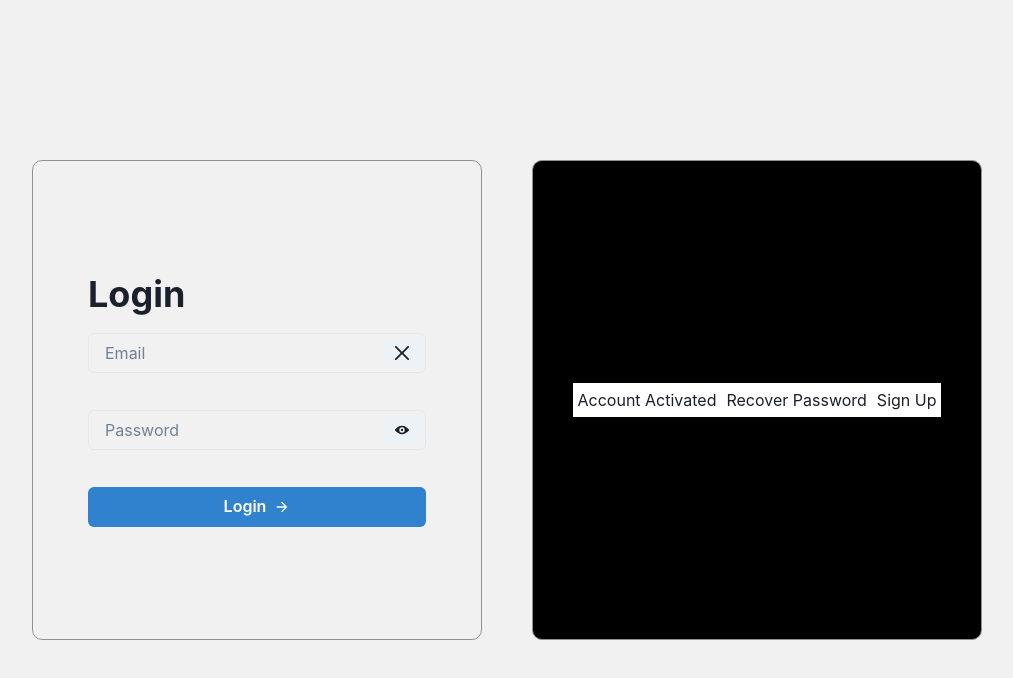
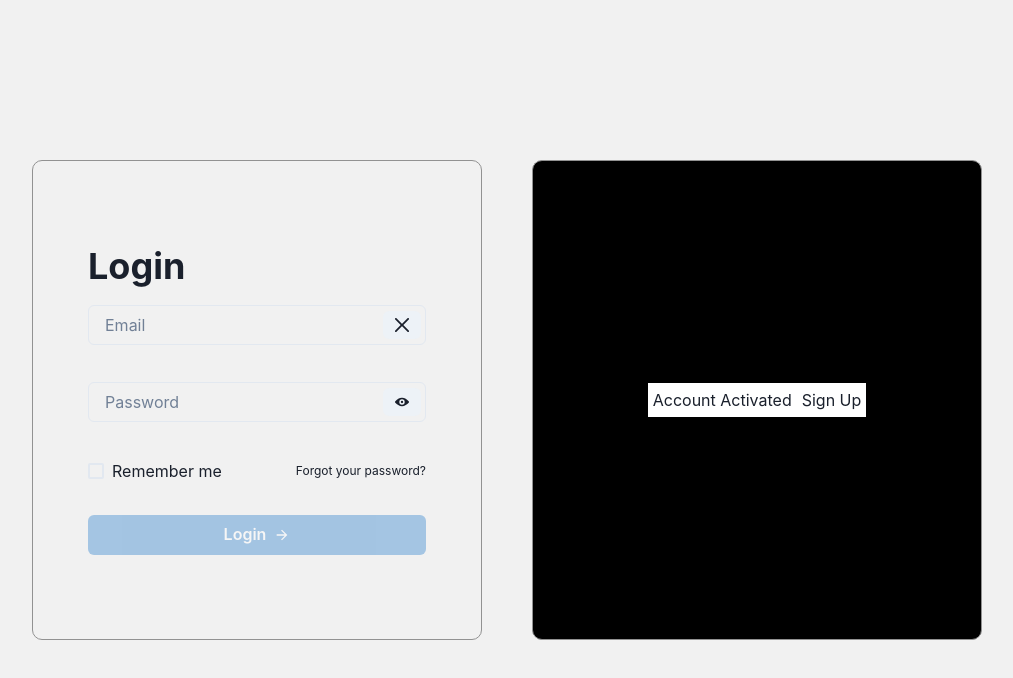
Before and after one commit to EdsonMartinelli/LoginSystem-Frontend, a React (Vite) app: page /login in a window 1280 px wide. Shown: the top 678 px of the page, without its empty margins (133-1146 px from the left). Built offline with nearby package versions, Linux system fonts and the light colour scheme.

Commit message:
renewed erro render and  state buttons

```diff
--- a/src/AppRoutes.tsx
+++ b/src/AppRoutes.tsx
@@ -26,7 +26,7 @@ function AppRoutes() {
     <AnimatePresence exitBeforeEnter>
       <Routes location={location} key={location.pathname}>
         <Route element={<AnimatedAuthRightToLeft />}>
-          <Route path="/login" element={<Login />}/>
+          <Route path="/login" element={<Login orientation={'RightToLeft'}/>}/>
           <Route path="/recover" element={<RecoverPassword />}/>
         </Route>
         <Route element={<AnimatedAuthLeftToRight />}>
--- a/src/animated/AnimatedAuthLeftToRight.tsx
+++ b/src/animated/AnimatedAuthLeftToRight.tsx
@@ -17,11 +17,6 @@ export function AnimatedAuthLeftToRight(){
   function accountActivated() {
     navigate("/activated", { state: { orientation } })
   }
-
-  function recoverPassword() {
-    navigate("/recover", { state: { orientation } })
-  }
-
 
   return (
     <div
@@ -45,13 +40,6 @@ export function AnimatedAuthLeftToRight(){
         >
           Account Activated
         </button>
-        <button
-          className="image-content-button"
-          onClick={() => {recoverPassword()}}
-        >
-          Recover Password
-        </button>
-
       </motion.aside>
       <motion.main
         className="outlet-content"
--- a/src/animated/AnimatedAuthRighToLeft.tsx
+++ b/src/animated/AnimatedAuthRighToLeft.tsx
@@ -15,10 +15,6 @@ export function AnimatedAuthRightToLeft(){
 
   function accountActivated() {
     navigate("/activated", { state: { orientation } })
-  }
-
-  function recoverPassword() {
-    navigate("/recover", { state: { orientation } })
   }
 
   return (
@@ -47,12 +43,6 @@ export function AnimatedAuthRightToLeft(){
         </button>
         <button
           className="image-content-button"
-          onClick={() => {recoverPassword()}}
-        >
-          Recover Password
-        </button>
-        <button
-          className="image-content-button"
           onClick={() => {goToSignUp()}}
         >
           Sign Up
--- a/src/components/PasswordInput.tsx
+++ b/src/components/PasswordInput.tsx
@@ -6,30 +6,32 @@ import { Button,
          InputGroup,
          InputProps,
          InputRightElement } from "@chakra-ui/react";
-import { RefObject, useState } from "react";
+import { Dispatch, RefObject, SetStateAction, useState } from "react";
 import { typeTextfieldRef } from "../constraints/types/TextFieldRef";
 import { passwordConsistency } from "../constraints/verifiers/passwordConsistency";
 
 type passwordInputProps = InputProps &{
     reference: RefObject<typeTextfieldRef>,
+    isValidState: boolean,
+    setIsValidState: Dispatch<SetStateAction<boolean>>,
     erroMessage?: string
 }
 
 export function PasswordInput( {reference,
+                                isValidState,
+                                setIsValidState,
                                 erroMessage,
                                 ...props} : passwordInputProps) {
 
     const [passwordShow, setPasswordShow] = useState<boolean>(false)
-    const [isValidPassword, setIsValidPassword] = useState<boolean>(false)
     const [isDirtyPassword, setIsDirtyPassword] = useState<boolean>(false)
     const {type,...restOfProps} = props
 
     function verifyPasswordInput() {
         if (reference.current) {
             const isValid = passwordConsistency(reference.current.value);
-            if (reference.current.isValid != isValid){
-                reference.current.isValid = isValid
-                setIsValidPassword(isValid)
+            if (isValidState != isValid){
+                setIsValidState(isValid)
             }
 
             if (!reference.current.isDirty){
@@ -40,7 +42,7 @@ export function PasswordInput( {reference,
     }
 
     return (
-        <FormControl isInvalid={!isValidPassword && isDirtyPassword} height="45px">
+        <FormControl isInvalid={!isValidState && isDirtyPassword} height="45px">
             <InputGroup size='md'>
                 <Input
                 {...restOfProps}
@@ -59,13 +61,7 @@ export function PasswordInput( {reference,
                     </Button>
                 </InputRightElement>
             </InputGroup>
-            {
-                (!isValidPassword) ? (
             <FormErrorMessage>{erroMessage}</FormErrorMessage>
-                ) : (
-                    null
-                )
-            }
         </FormControl>
     )
 }
--- a/src/components/TextInput.tsx
+++ b/src/components/TextInput.tsx
@@ -6,28 +6,30 @@ import { Button,
          InputGroup,
          InputProps,
          InputRightElement } from "@chakra-ui/react";
-import { RefObject, useState } from "react";
+import { Dispatch, RefObject, SetStateAction, useState } from "react";
 import { typeTextfieldRef } from "../constraints/types/TextFieldRef";
 
 type emailInputProps = InputProps & {
     reference: RefObject<typeTextfieldRef>,
     verifyFunction?: (params: any) => boolean,
+    isValidState: boolean,
+    setIsValidState: Dispatch<SetStateAction<boolean>>,
     erroMessage?: string
 }
 
 export function TextInput( {reference,
-                             erroMessage = "",
-                             verifyFunction = () => true,
-                             ...props} : emailInputProps) {
+                            erroMessage = "",
+                            verifyFunction = () => true,
+                            isValidState,
+                            setIsValidState,
+                            ...props} : emailInputProps) {
 
-    const [isValidText, setIsValidText] = useState<boolean>(false)
     const [isDirtyText, setIsDirtyText] = useState<boolean>(false)
 
     function resetInput(){
         if (reference.current) {
             reference.current.value = "";
-            reference.current.isValid = false;
-            setIsValidText(false)
+            setIsValidState(false)
 
             reference.current.isDirty = false;
             setIsDirtyText(false)
@@ -37,9 +39,8 @@ export function TextInput( {reference,
     function verifyEmailInput() {
         if (reference.current) {
             const isValidCheck = verifyFunction(reference.current.value);
-            if (reference.current.isValid != isValidCheck){
-                reference.current.isValid = isValidCheck;
-                setIsValidText(isValidCheck)
+            if (isValidState != isValidCheck){
+                setIsValidState(isValidCheck)
             }
 
             if (!reference.current.isDirty){
@@ -50,7 +51,7 @@ export function TextInput( {reference,
     }
 
     return (
-        <FormControl isInvalid={!isValidText && isDirtyText} height="45px">
+        <FormControl isInvalid={!isValidState && isDirtyText} height="45px">
             <InputGroup size='md'>
                 <Input
                 {...props}
--- a/src/constraints/types/TextFieldRef.ts
+++ b/src/constraints/types/TextFieldRef.ts
@@ -1,4 +1,3 @@
 export type typeTextfieldRef = HTMLInputElement & {
-    isValid: boolean,
     isDirty: boolean
 }
--- a/src/pages/Login.tsx
+++ b/src/pages/Login.tsx
@@ -1,19 +1,32 @@
 import { ArrowForwardIcon } from '@chakra-ui/icons'
-import { Button, Heading, VStack } from '@chakra-ui/react'
-import { FormEvent, useRef} from 'react'
+import { Button,
+         Checkbox,
+         Heading,
+         VStack,
+         Text,
+         Flex,
+         Spacer,
+         Link } from '@chakra-ui/react'
+import { FormEvent, useRef, useState} from 'react'
+import { NavLink } from 'react-router-dom'
 import { PasswordInput } from '../components/PasswordInput'
 import { TextInput } from '../components/TextInput'
+import { typeOrientationAuthAnimation } from '../constraints/types/AnimatedAuth'
 import { typeTextfieldRef } from '../constraints/types/TextFieldRef'
 import { emailConsistency } from '../constraints/verifiers/emailConsistency'
 import { useAxios } from '../hooks/useAxios'
 
-export function Login(){
+export function Login({ orientation } : { orientation : typeOrientationAuthAnimation }){
   const emailRef = useRef<typeTextfieldRef>(null)
   const passwordRef = useRef<typeTextfieldRef>(null)
 
+  const [isValidPassword, setIsValidPassword] = useState<boolean>(false)
+  const [isValidEmail, setIsValidEmail] = useState<boolean>(false)
+
   function loginHandler(event: FormEvent<HTMLButtonElement>){
     event.preventDefault();
-    if (emailRef.current?.isValid && passwordRef.current?.isValid){
+
+    if(isValidPassword && isValidEmail){
       useAxios.post('/login', {
         email: emailRef.current?.value,
         password: passwordRef.current?.value
@@ -36,20 +49,38 @@ export function Login(){
             type='email'
             placeholder='Email'
             reference={emailRef}
-            erroMessage="email password"
+            isValidState={isValidEmail}
+            setIsValidState={setIsValidEmail}
+            erroMessage="Invalid email."
             verifyFunction={emailConsistency}
           />
           <PasswordInput
             type='password'
             placeholder='Password'
             reference={passwordRef}
-            erroMessage="error password"
+            isValidState={isValidPassword}
+            setIsValidState={setIsValidPassword}
+            erroMessage="Invalid password."
           />
+          <Flex width="full" align="center" justify="center">
+            <Checkbox size='md' >Remember me</Checkbox>
+            <Spacer />
+            <Text fontSize='xs'>
+              <Link
+                as={NavLink}
+                to={{pathname:'/recover'}}
+                state={{orientation}}
+              >
+                Forgot your password?
+              </Link>
+            </Text>
+          </Flex>
           <Button
             colorScheme='blue'
             width='full'
             rightIcon={<ArrowForwardIcon />}
             onClick={(event)=> loginHandler(event)}
+            isDisabled={(isValidPassword && isValidEmail) ? false : true}
           >
             Login
           </Button>
--- a/src/pages/SignUp.tsx
+++ b/src/pages/SignUp.tsx
@@ -1,4 +1,4 @@
-import { FormEvent, useRef} from 'react'
+import { FormEvent, useRef, useState} from 'react'
 import { useAxios } from '../hooks/useAxios'
 import { Button, Heading, VStack } from '@chakra-ui/react'
 import { PasswordInput } from '../components/PasswordInput'
@@ -14,23 +14,25 @@ export function SignUp(){
   const emailRef = useRef<typeTextfieldRef>(null)
   const passwordRef = useRef<typeTextfieldRef>(null)
 
+  const [isValidUsername, setIsValidUsername] = useState<boolean>(false)
+  const [isValidEmail, setIsValidEmail] = useState<boolean>(false)
+  const [isValidPassword, setIsValidPassword] = useState<boolean>(false)
+
   function signupHandler(event: FormEvent<HTMLButtonElement>){
     event.preventDefault();
 
-    if (usernameRef.current?.isValid && emailRef.current?.isValid &&
-        passwordRef.current?.isValid){
-
+    if(isValidEmail && isValidPassword && isValidUsername){
       useAxios.post('/signup', {
-          username:usernameRef.current.value,
-          email: emailRef.current.value,
-          password: passwordRef.current.value
+          username:usernameRef.current?.value,
+          email: emailRef.current?.value,
+          password: passwordRef.current?.value
         }).then(response => {
           console.log(response.data)
         }).catch(error => {
           console.log(error.response.data)
         })
     } else {
-      console.log("Sign up error.");
+      console.log("Login error.")
     }
   }
 
@@ -44,6 +46,8 @@ export function SignUp(){
             placeholder='Username'
             reference={usernameRef}
             verifyFunction={usernameConsistency}
+            isValidState={isValidUsername}
+            setIsValidState={setIsValidUsername}
             erroMessage="Invalid username."
           />
           <TextInput
@@ -51,12 +55,16 @@ export function SignUp(){
             placeholder='Email'
             reference={emailRef}
             verifyFunction={emailConsistency}
+            isValidState={isValidEmail}
+            setIsValidState={setIsValidEmail}
             erroMessage="Invalid email."
           />
           <PasswordInput
             type='password'
             placeholder='Password'
             reference={passwordRef}
+            isValidState={isValidPassword}
+            setIsValidState={setIsValidPassword}
             erroMessage="Invalid password."
           />
           <Button
@@ -64,6 +72,7 @@ export function SignUp(){
             width='full'
             rightIcon={<ArrowForwardIcon />}
             onClick={event=> signupHandler(event)}
+            isDisabled={(isValidEmail && isValidPassword && isValidUsername) ? false : true}
           >
             Sign up
           </Button>
```
Lines whose indentation alone changed are shown as unchanged.
